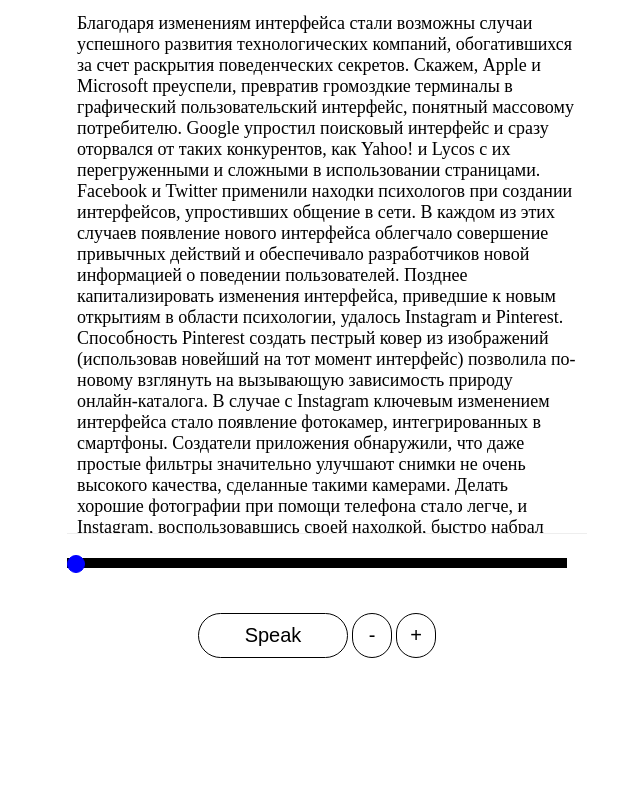
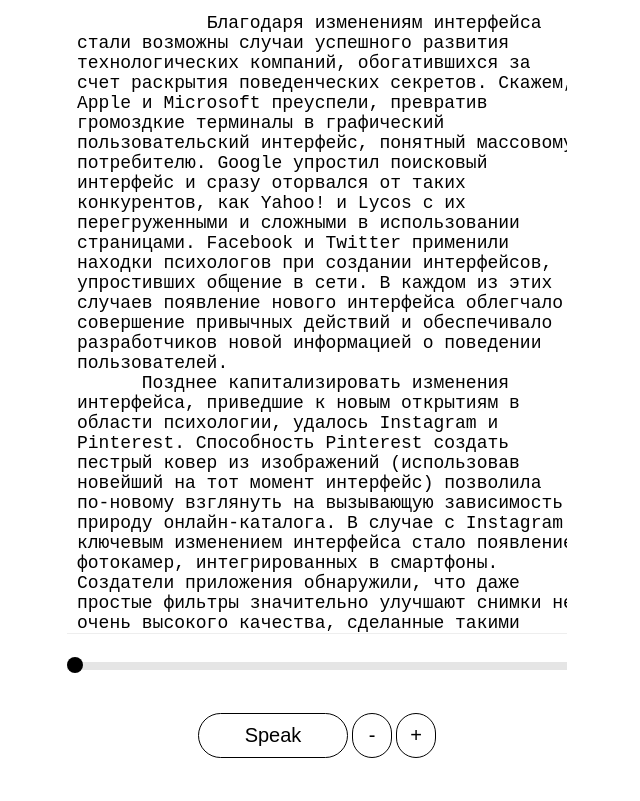
Before and after one commit to fletcherist/speakitloud, a website built with webpack: page index.html in a window 1280 px wide. Shown: the whole page, without its empty margins (323-963 px from the left). Built offline with Linux system fonts and the light colour scheme.

Commit message:
[fix]: replace contenteditable with textarea (slow)

```diff
--- a/index.html
+++ b/index.html
@@ -8,10 +8,10 @@
 </head>
 <body>
     <div id='app' class='app'>
-          <div contenteditable="true" class='input-textarea' id='input-textarea'>
+          <textarea contenteditable="true" class='input-textarea' id='input-textarea'>
             Благодаря изменениям интерфейса стали возможны случаи успешного развития технологических компаний, обогатившихся за счет раскрытия поведенческих секретов. Скажем, Apple и Microsoft преуспели, превратив громоздкие терминалы в графический пользовательский интерфейс, понятный массовому потребителю. Google упростил поисковый интерфейс и сразу оторвался от таких конкурентов, как Yahoo! и Lycos с их перегруженными и сложными в использовании страницами. Facebook и Twitter применили находки психологов при создании интерфейсов, упростивших общение в сети. В каждом из этих случаев появление нового интерфейса облегчало совершение привычных действий и обеспечивало разработчиков новой информацией о поведении пользователей.
       Позднее капитализировать изменения интерфейса, приведшие к новым открытиям в области психологии, удалось Instagram и Pinterest. Способность Pinterest создать пестрый ковер из изображений (использовав новейший на тот момент интерфейс) позволила по-новому взглянуть на вызывающую зависимость природу онлайн-каталога. В случае с Instagram ключевым изменением интерфейса стало появление фотокамер, интегрированных в смартфоны. Создатели приложения обнаружили, что даже простые фильтры значительно улучшают снимки не очень высокого качества, сделанные такими камерами. Делать хорошие фотографии при помощи телефона стало легче, и Instagram, воспользовавшись своей находкой, быстро набрал армию поклонников, неистово щелкающих все подряд
-          </div>
+          </textarea>
           <div class='progress'>
             <div class='progress__bar'></div>
             <div class='progress__point'></div>
--- a/src/index.js
+++ b/src/index.js
@@ -93,7 +93,8 @@
   },
   speaker: new Speaker(),
   currentUtteranceIndex: 0,
-  noSleep: new NoSleep()
+  noSleep: new NoSleep(),
+  sentences: []
 }
 
 /*
@@ -169,12 +170,11 @@
     speakEventsSentences.reduce((a, b) => a.concat(b), [])
 
 app.speakItLoud = () => {
-  const text = formatText($input.innerText.trim())
+  const text = formatText($input.value.trim())
   const sentences = splitTextIntoSentences(text)
   console.log(sentences)
 
-  $input.innerHTML = $input.innerText
-    .replace(new RegExp(sentences[0]), `<mark>${sentences[0]}</mark>`)
+  app.sentences = sentences
 
   const textTokensArray = sentences.map(sentence => compose(
     filterWordsArray,
@@ -195,6 +195,11 @@
     promises.push(() => new Promise((resolve, reject) => {
       app.speaker.speak(phrase)
       app.currentUtteranceIndex = app.currentUtteranceIndex + 1
+      // $input.innerHTML = $input.innerText.replace(
+      //   new RegExp(phrase.text),
+      //   `<mark>${phrase.text}</mark>`
+      // )
+
       console.log(app.currentUtteranceIndex)
       phrase.onend = () => {
         resolve(phrase.text)
--- a/src/styles.css
+++ b/src/styles.css
@@ -6,10 +6,12 @@
   width: 100%;
   max-width: 500px;
   margin: 0px auto;
+  overflow-x: hidden;
 }
 
 .input-textarea {
-  height: 500px;
+  height: 75vh;
+  border: 0px;
   border-bottom: 1px solid #eee;
   max-width: 500px;
   width: 100%;
@@ -22,7 +24,8 @@
 }
 
 mark {
-  padding: 5px;
+  /*padding: 5px;*/
+  background-color: rgba(0, 0, 0, .05);
 }
 
 .controllers {
@@ -54,15 +57,15 @@
 }
 
 .progress__bar {
-  height: 10px;
-  background-color: var(--main-color-1);
+  height: 8px;
+  background-color: rgba(0, 0, 0, 0.1);
 }
 
 .progress__point {
   height: 16px;
   width: 16px;
   border-radius: 50px;
-  background-color: blue;
-  border: 1px solid blue;
+  background-color: black;
   margin-top: -13px;
+  cursor: pointer;
 }
```
Also changed, not shown: dist/bundle.js.
